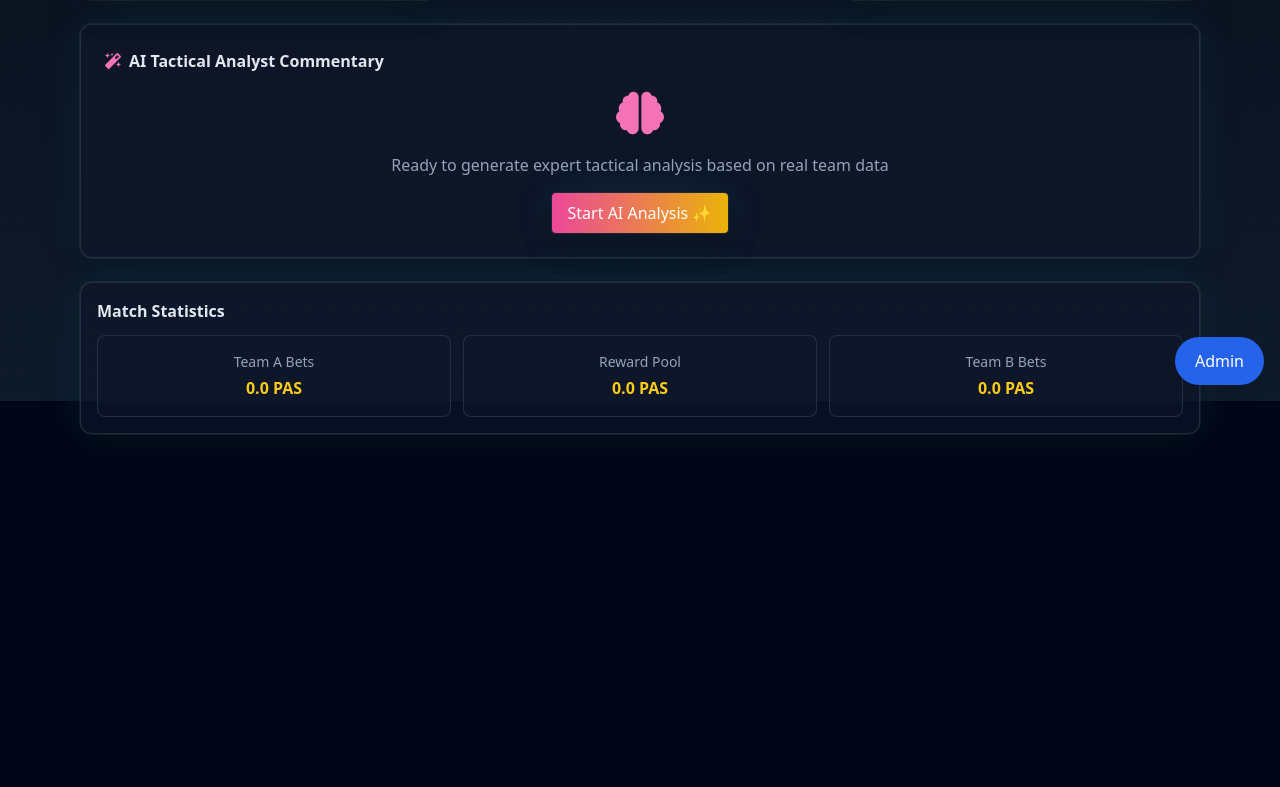
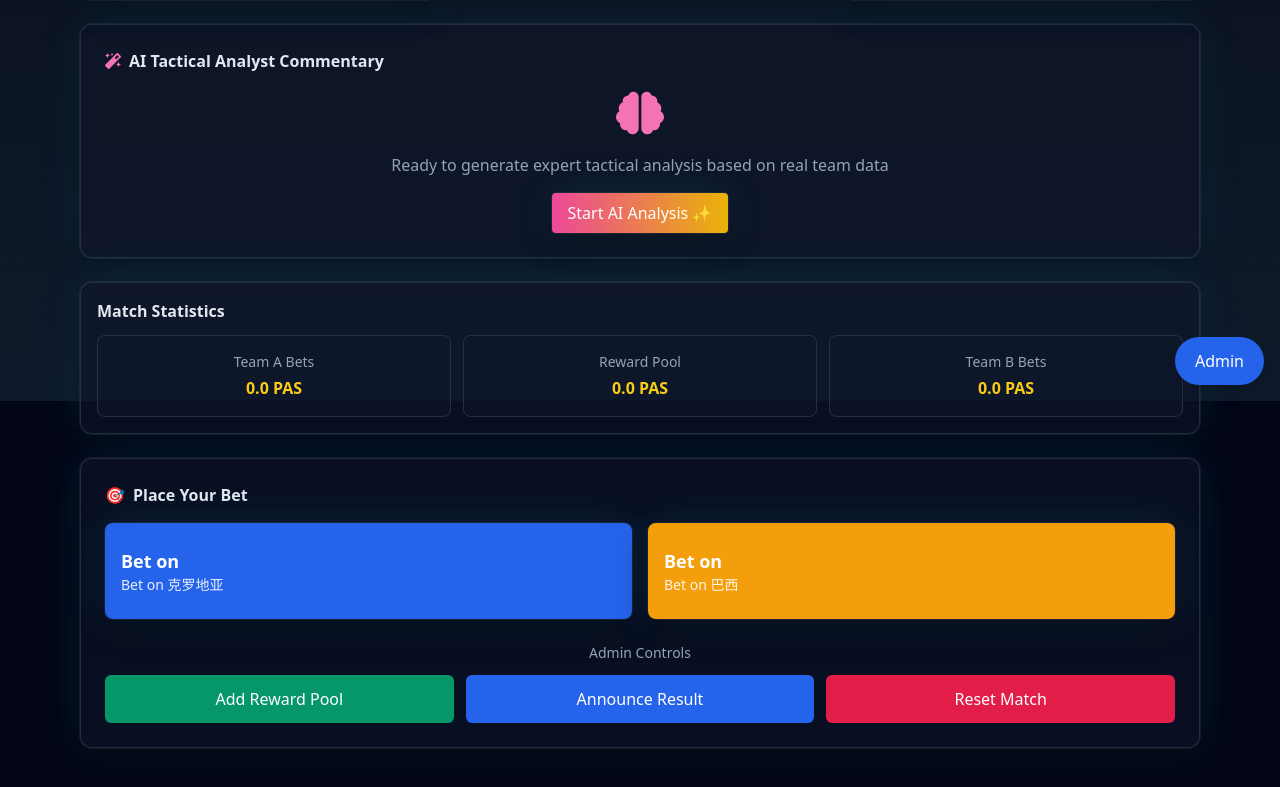
Before and after one commit to AlbertLei-Web3/ParaGoal, a React (Vite) app: page /match/1 in a window 1280 px wide. Shown: the part 399-1186 px from the top of the page. Before the commit the page ends 873 px from the top, so only its background shows below. Built offline with nearby package versions, Linux system fonts and the light colour scheme.

Commit message:
feat(match): add bet panel with user actions and admin controls

```diff
--- a/src/pages/MatchPage.jsx
+++ b/src/pages/MatchPage.jsx
@@ -7,6 +7,7 @@ import { BUILT_IN_MATCHES } from '../shared/builtinMatches'
 import { TeamCard } from '../sections/TeamCard'
 import { AiCommentary } from '../sections/AiCommentary'
 import { MatchStats } from '../sections/MatchStats'
+import { BetPanel } from '../sections/BetPanel'
 
 export function MatchPage() {
   const { id } = useParams()
@@ -31,6 +32,7 @@ export function MatchPage() {
           </div>
           <AiCommentary />
           <MatchStats />
+          <BetPanel teamA={match.teamA} teamB={match.teamB} />
         </div>
       ) : (
         <div className="text-sm text-gray-500">未找到该比赛。</div>
--- /dev/null
+++ b/src/sections/BetPanel.jsx
@@ -0,0 +1,45 @@
+// BetPanel（下注与管理员操作面板）
+// Chinese: 提供用户下注与 Admin 操作的按钮占位，未接入链，点击不产生真实交易。
+// English: Placeholder actions for user bet and admin controls. No on-chain tx.
+import React from 'react'
+import { GlowCard } from '../components/GlowCard'
+
+export function BetPanel({ teamA = 'Team A', teamB = 'Team B' }) {
+  return (
+    <GlowCard className="p-6">
+      {/* 标题 / Title */}
+      <div className="flex items-center gap-2 text-slate-200 font-semibold mb-4">
+        <span className="text-pink-400">🎯</span>
+        <span>Place Your Bet</span>
+      </div>
+
+      {/* 用户下注按钮（占位） / User bet actions (placeholder) */}
+      <div className="grid grid-cols-1 md:grid-cols-2 gap-4">
+        <button
+          className="rounded-lg px-4 py-6 text-left bg-blue-600 hover:bg-blue-700 text-white shadow-glow"
+          title="占位：下注 {teamA}（未接链）"
+        >
+          <div className="text-lg font-bold">Bet on</div>
+          <div className="opacity-90 text-sm">Bet on {teamA}</div>
+        </button>
+        <button
+          className="rounded-lg px-4 py-6 text-left bg-amber-500 hover:bg-amber-600 text-white shadow-glow"
+          title="占位：下注 {teamB}（未接链）"
+        >
+          <div className="text-lg font-bold">Bet on</div>
+          <div className="opacity-90 text-sm">Bet on {teamB}</div>
+        </button>
+      </div>
+
+      {/* 管理员操作（占位） / Admin controls (placeholder) */}
+      <div className="mt-6">
+        <div className="text-center text-slate-400 text-sm mb-3">Admin Controls</div>
+        <div className="grid grid-cols-1 md:grid-cols-3 gap-3">
+          <button className="rounded-md px-4 py-3 bg-emerald-600 hover:bg-emerald-700 text-white" title="占位：注入奖池（未接链）">Add Reward Pool</button>
+          <button className="rounded-md px-4 py-3 bg-blue-600 hover:bg-blue-700 text-white" title="占位：公布结果（未接链）">Announce Result</button>
+          <button className="rounded-md px-4 py-3 bg-rose-600 hover:bg-rose-700 text-white" title="占位：重置比赛（未接链）">Reset Match</button>
+        </div>
+      </div>
+    </GlowCard>
+  )
+}
```
